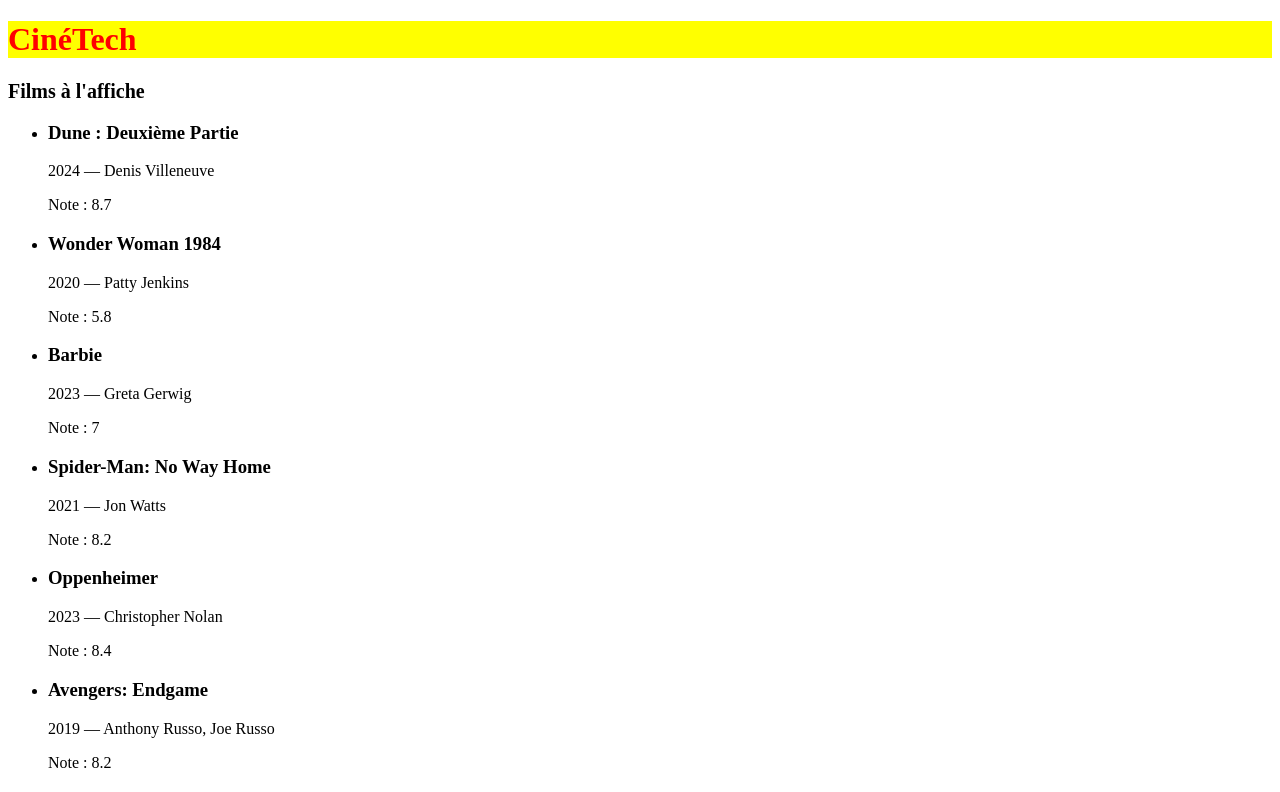
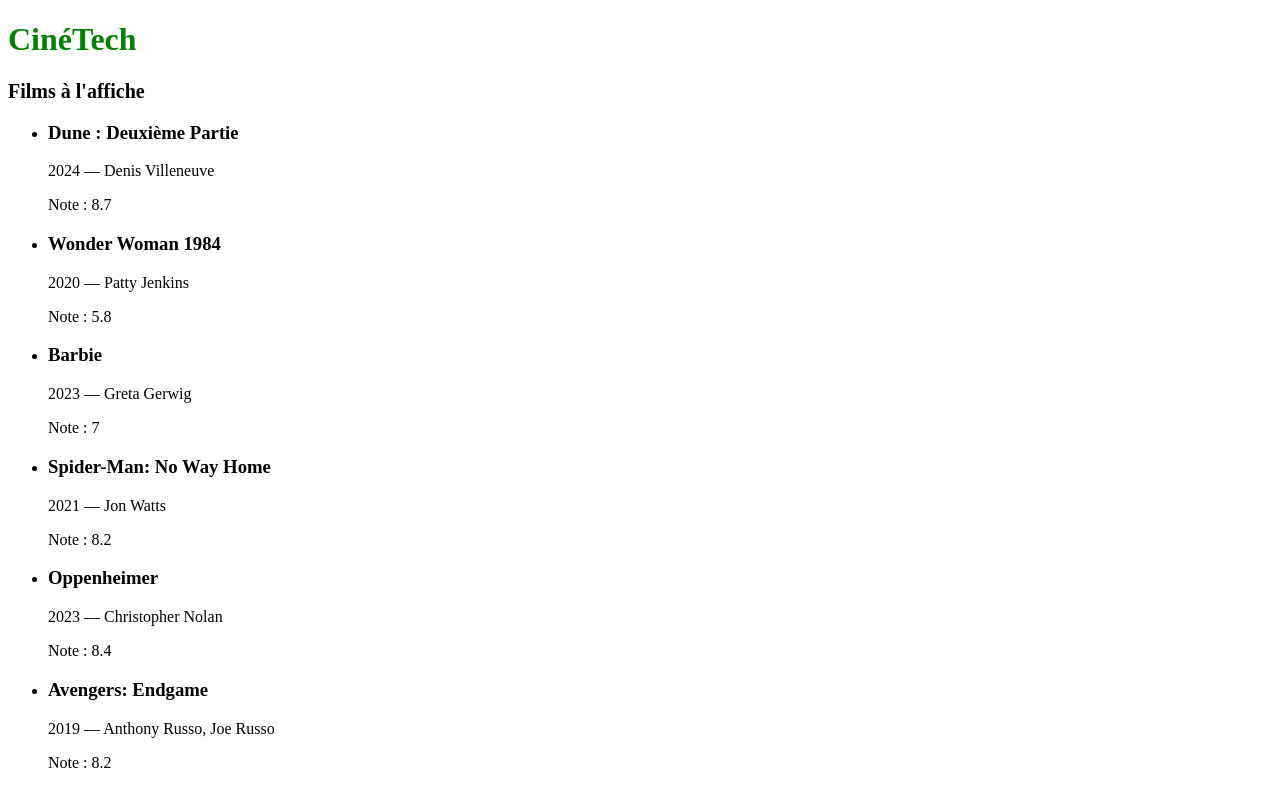
Before and after one commit to man2lol/tp3-react, a React (Vite) app: page / in a window 1280 px wide. Shown: the top 792 px of the page. Built offline with nearby package versions, Linux system fonts and the light colour scheme.

Commit message:
TP4 : style css classique

```diff
--- a/src/App.jsx
+++ b/src/App.jsx
@@ -1,4 +1,5 @@
 import moviesList from './data/moviesList.js';
+import './style.css';
 
 export default function App() {
   console.log(moviesList);
@@ -11,7 +12,7 @@
 
   return (
     <>
-      <h1 style={{ color: 'red', backgroundColor: 'yellow' }}>CinéTech</h1>
+      <h1 className="title">CinéTech</h1>
       <main>
         <h2 style={{ fontSize: '20px' }}>Films à l'affiche</h2>
         <ul>
--- /dev/null
+++ b/src/style.css
@@ -0,0 +1,3 @@
+.title {
+  color: green;
+}
```
